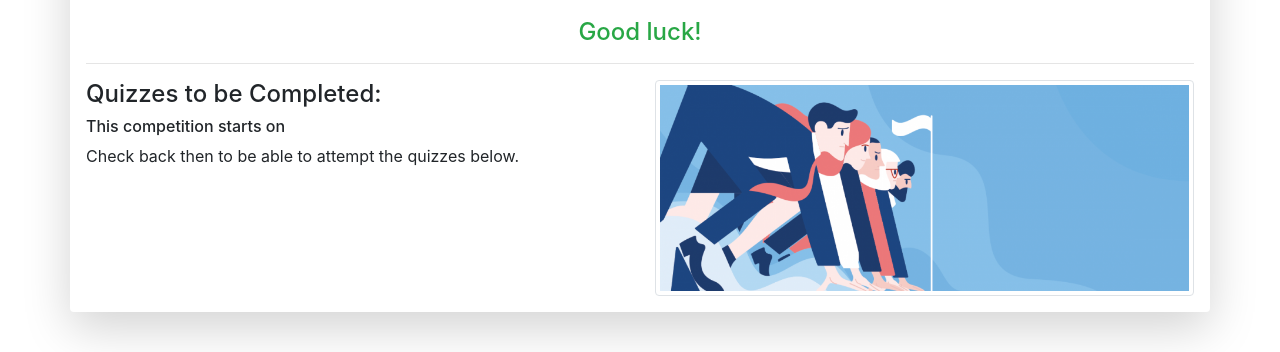
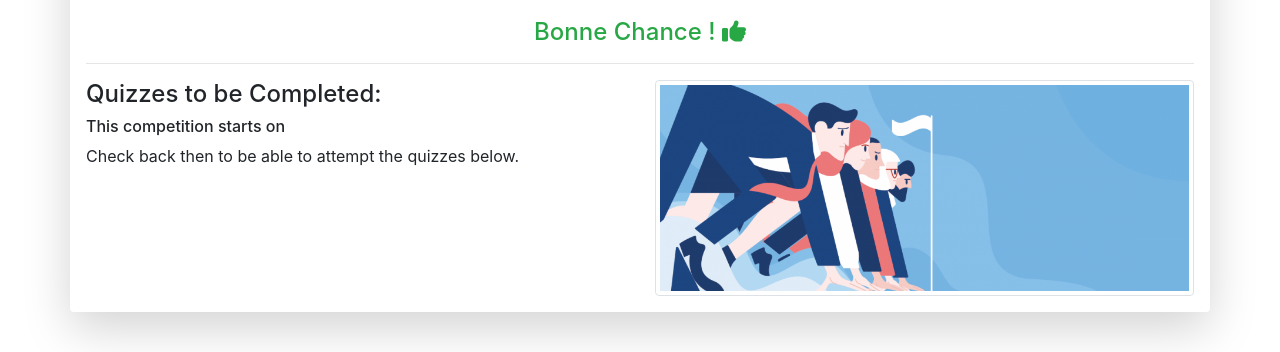
Before and after one commit to IshanManchanda/sorobrain, a Django app: template competition/templates/competition/compete/compete.html in a window 1280 px wide. Shown: the part 329-681 px from the top of the page. Run offline with Django 3.2, Linux system fonts and the light colour scheme; the template is opened without the code that fills it, so the values that code supplies are empty; some libraries are stand-ins or nearby versions.

Commit message:
made english words french

```diff
--- a/competition/templates/competition/compete/compete.html
+++ b/competition/templates/competition/compete/compete.html
@@ -14,7 +14,7 @@
 				<br>2.  Remember though, you have to finish all of them to be considered in the winning pool!
 				<br>3.  Also make sure that you finish each quiz on time to have a valid score. Check back after <b>{{ competition.end_date }}</b> to see the leader board.
 				</p>
-				<h4 class="text-success text-center">Good luck!</h4>
+				<h4 class="text-success text-center">Bonne Chance ! <i class="fas fa-thumbs-up"></i></h4>
 				<hr>
 				<div class="row">
 					<div class="col-md-6">
--- a/competition/templates/competition/compete/result.html
+++ b/competition/templates/competition/compete/result.html
@@ -15,7 +15,7 @@
 				<p>Thank you all for participating in this competition! Please
 					check your scores below, and for the top three, we will be
 					reaching out to you soon!</p>
-				<h4 class="text-success text-center">Happy Quizzing</h4>
+				<h4 class="text-success text-center">Félicitations !</h4>
 				<hr>
 				<div class="row">
 					<div class="col-md-12 text-center">
```
